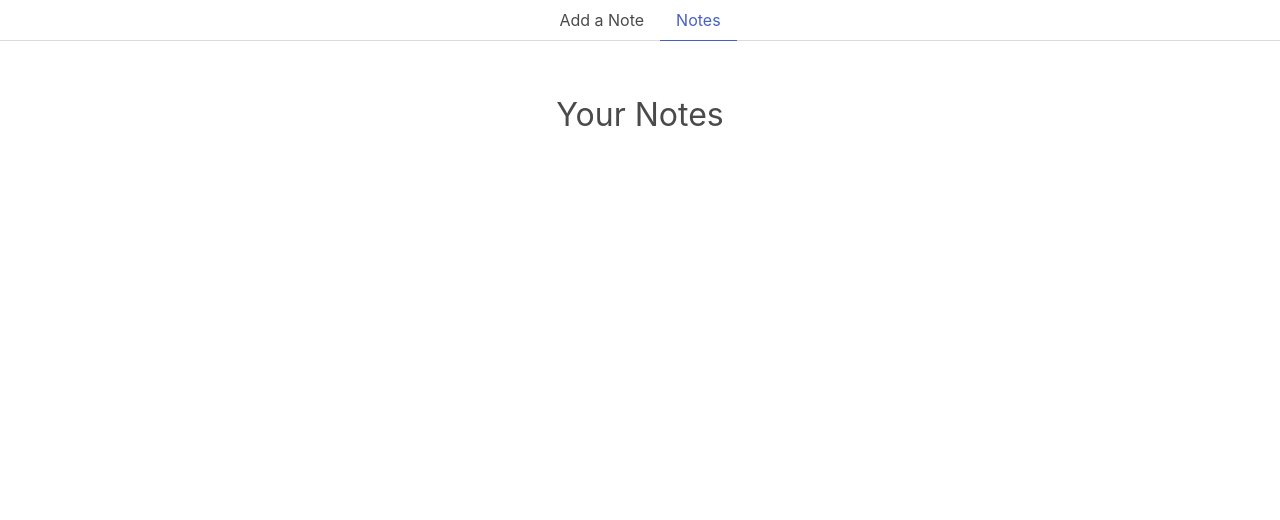
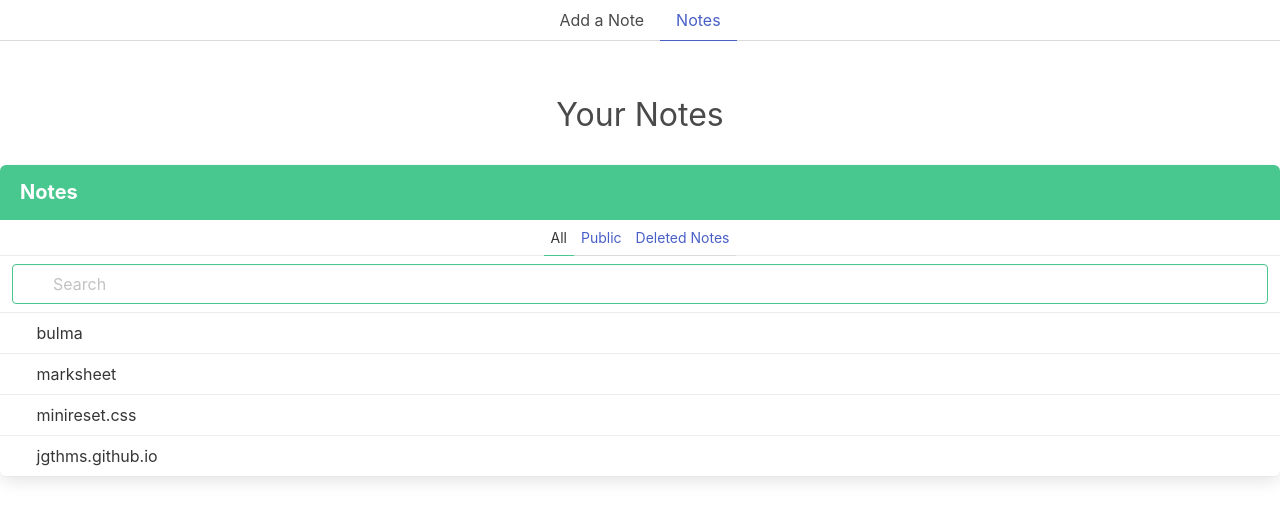
Before and after one commit to amsu21/notes-application, a website: page index2.html in a window 1280 px wide. Drawn offline with nearby package versions, Linux system fonts and the light colour scheme.

Commit message:
Added panel for notes

```diff
--- a/index2.html
+++ b/index2.html
@@ -21,6 +21,46 @@
     <div class="main-header">
       <h1>Your Notes</h1>
     </div>
+    <article class="panel is-success">
+      <p class="panel-heading">Notes</p>
+      <p class="panel-tabs">
+        <a class="is-active">All</a>
+        <a>Public</a>
+        <a>Deleted Notes</a>
+      </p>
+      <div class="panel-block">
+        <p class="control has-icons-left">
+          <input class="input is-success" type="text" placeholder="Search" />
+          <span class="icon is-left">
+            <i class="fas fa-search" aria-hidden="true"></i>
+          </span>
+        </p>
+      </div>
+      <a class="panel-block is-active">
+        <span class="panel-icon">
+          <i class="fas fa-book" aria-hidden="true"></i>
+        </span>
+        bulma
+      </a>
+      <a class="panel-block">
+        <span class="panel-icon">
+          <i class="fas fa-book" aria-hidden="true"></i>
+        </span>
+        marksheet
+      </a>
+      <a class="panel-block">
+        <span class="panel-icon">
+          <i class="fas fa-book" aria-hidden="true"></i>
+        </span>
+        minireset.css
+      </a>
+      <a class="panel-block">
+        <span class="panel-icon">
+          <i class="fas fa-book" aria-hidden="true"></i>
+        </span>
+        jgthms.github.io
+      </a>
+    </article>
   </body>
   <script src="app.js"></script>
 </html>
```
